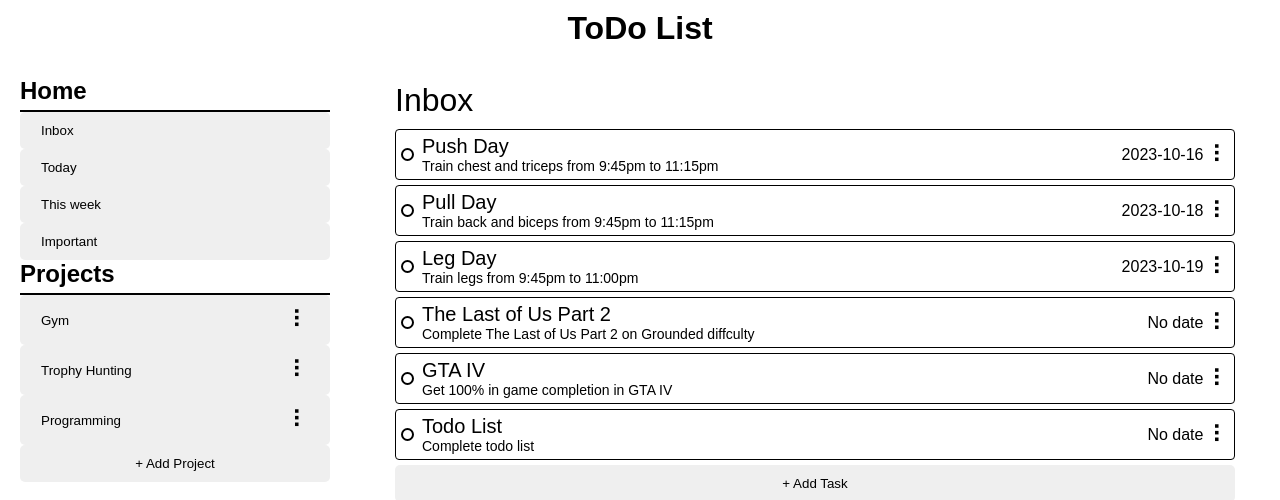
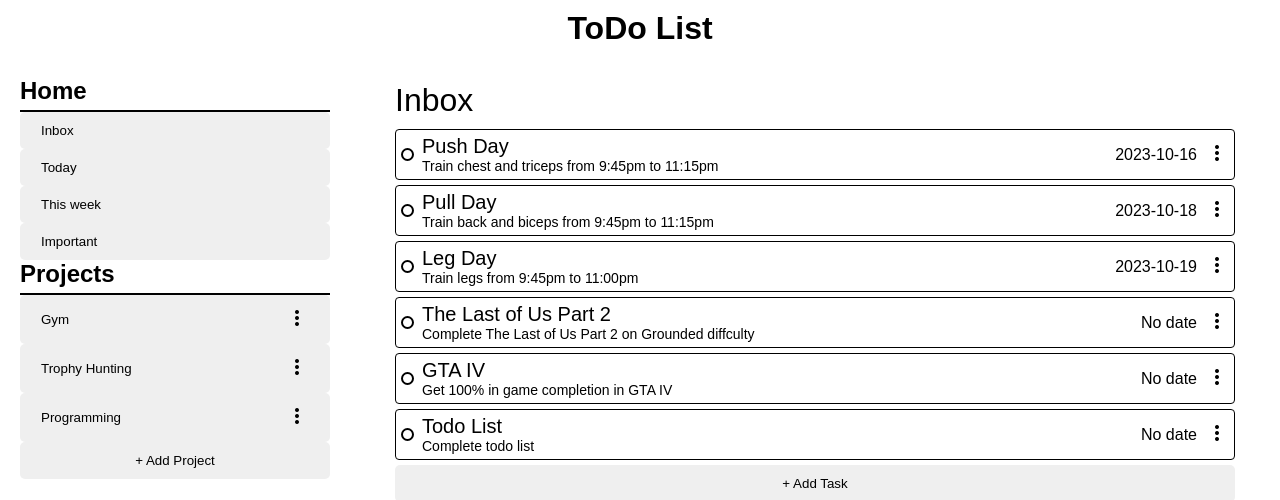
Before and after one commit to ARaza-13/todo-list, a website built with webpack: page dist/index.html in a window 1280 px wide. Shown: the top 500 px of the page. Built offline with nearby package versions, Linux system fonts and the light colour scheme.

Commit message:
Added a material icon stylesheet and added an ellipsis icon to projects and tasks

```diff
--- a/src/dom.js
+++ b/src/dom.js
@@ -324,7 +324,8 @@
         dropdownActions.onclick = (e) => this.toggleActionsMenu(e);
 
         const dropdownAction = document.createElement('span');
-        dropdownAction.classList.add('dropdown-action');
+        dropdownAction.classList.add('material-symbols-outlined', 'dropdown-action');
+        dropdownAction.textContent = 'more_vert';
 
         const dropdownMenu = document.createElement('div');
         dropdownMenu.classList.add('dropdown-menu', 'hidden');
```
Also changed, not shown: dist/index.html, dist/main.js, dist/styles.css.
